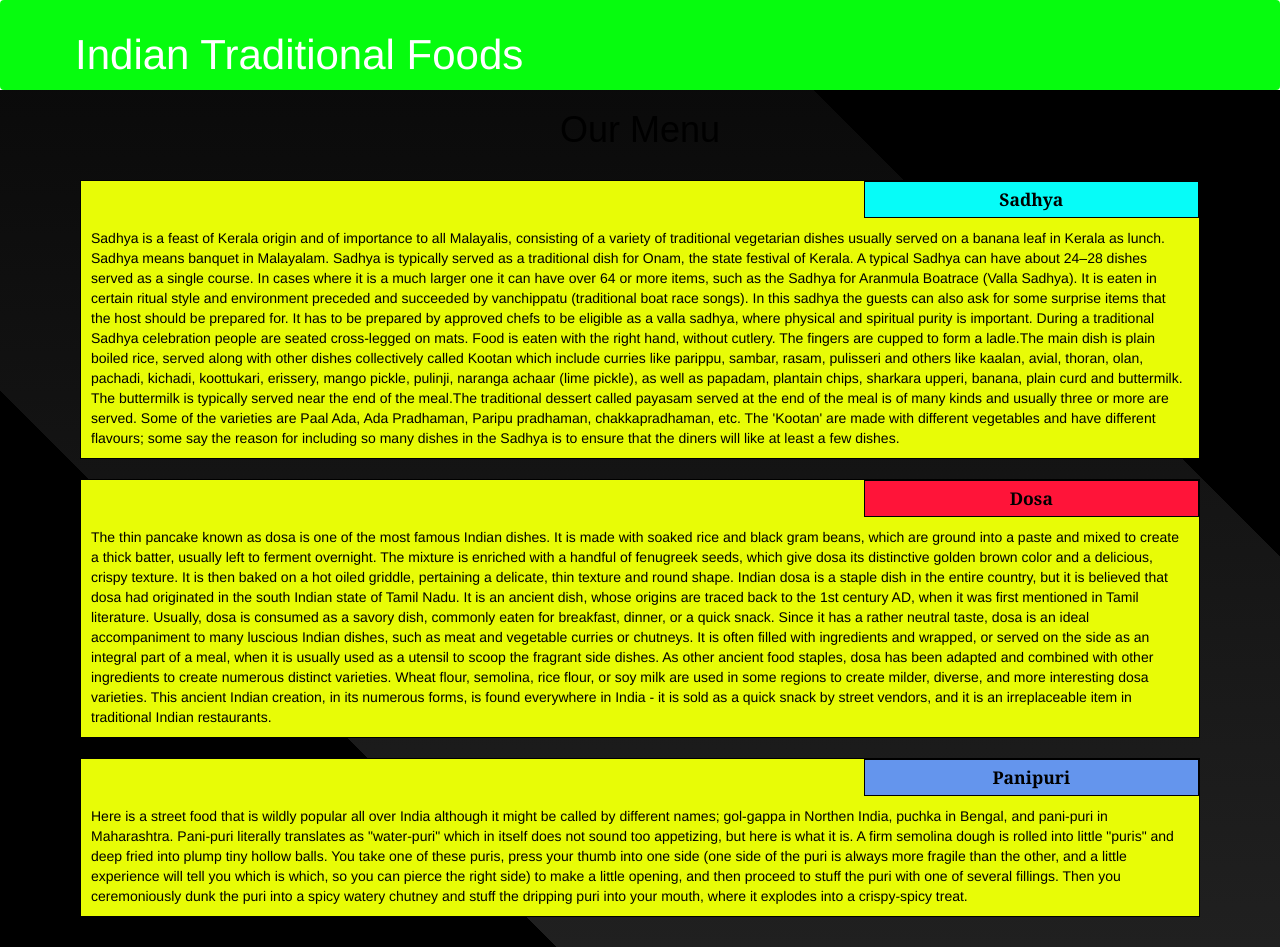
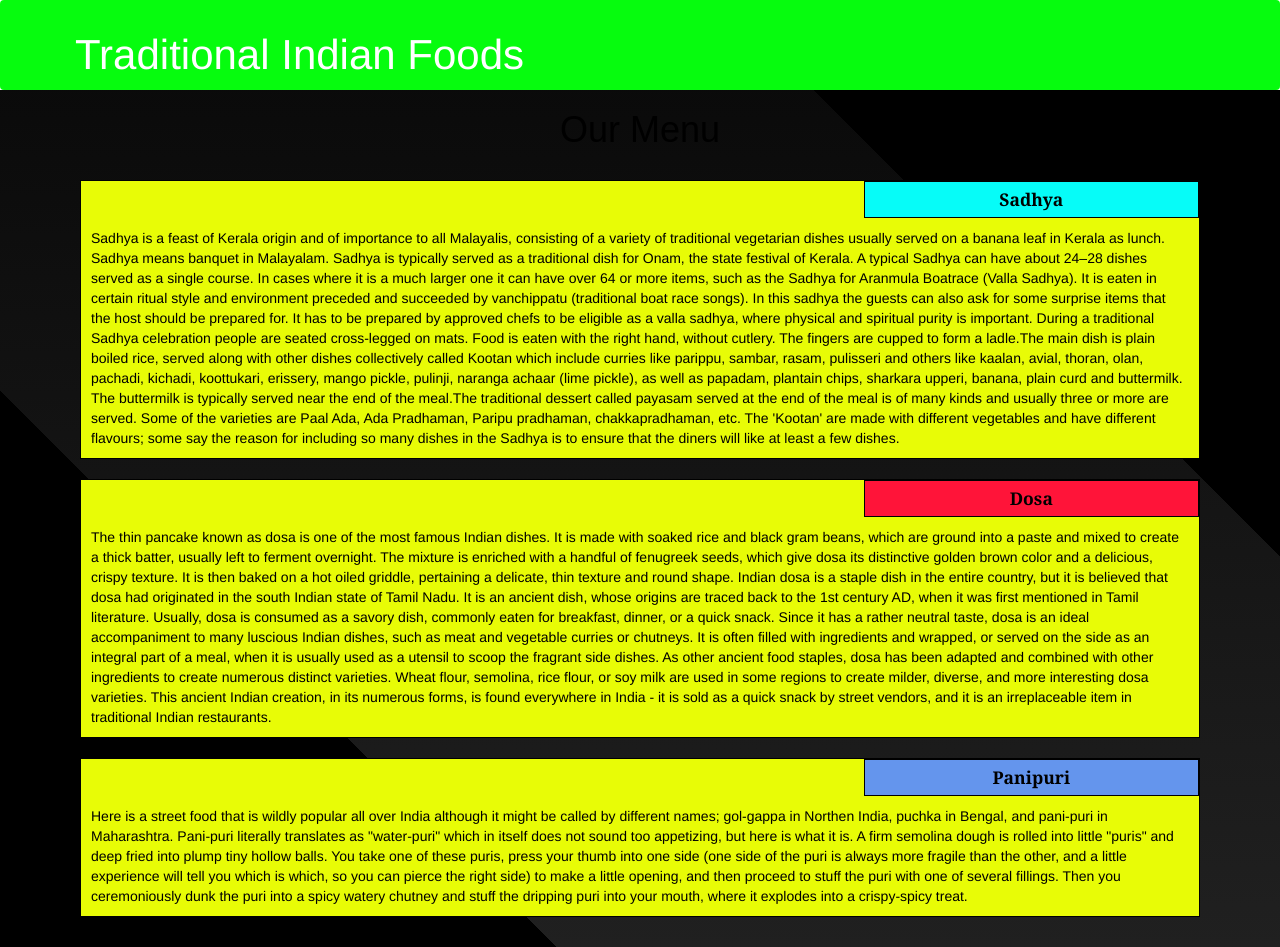
Before and after one commit to nivedps/Coursera, a plain HTML site: page module3-solution/index.html in a window 1280 px wide. Drawn offline with Linux system fonts and the light colour scheme; a script that the page names is missing.

Commit message:
Update index.html

```diff
--- a/module3-solution/index.html
+++ b/module3-solution/index.html
@@ -16,7 +16,7 @@
       <div class="container">
         <div class="navbar-header">
           <div class="navbar-brand">
-            <p class="nav-brand">Indian Traditional Foods</p>
+            <p class="nav-brand">Traditional Indian Foods</p>
           </div>
 
           <button type="button" class="navbar-toggle collapsed" data-toggle="collapse" data-target="#collapsable-nav" aria-expanded="true">
```
